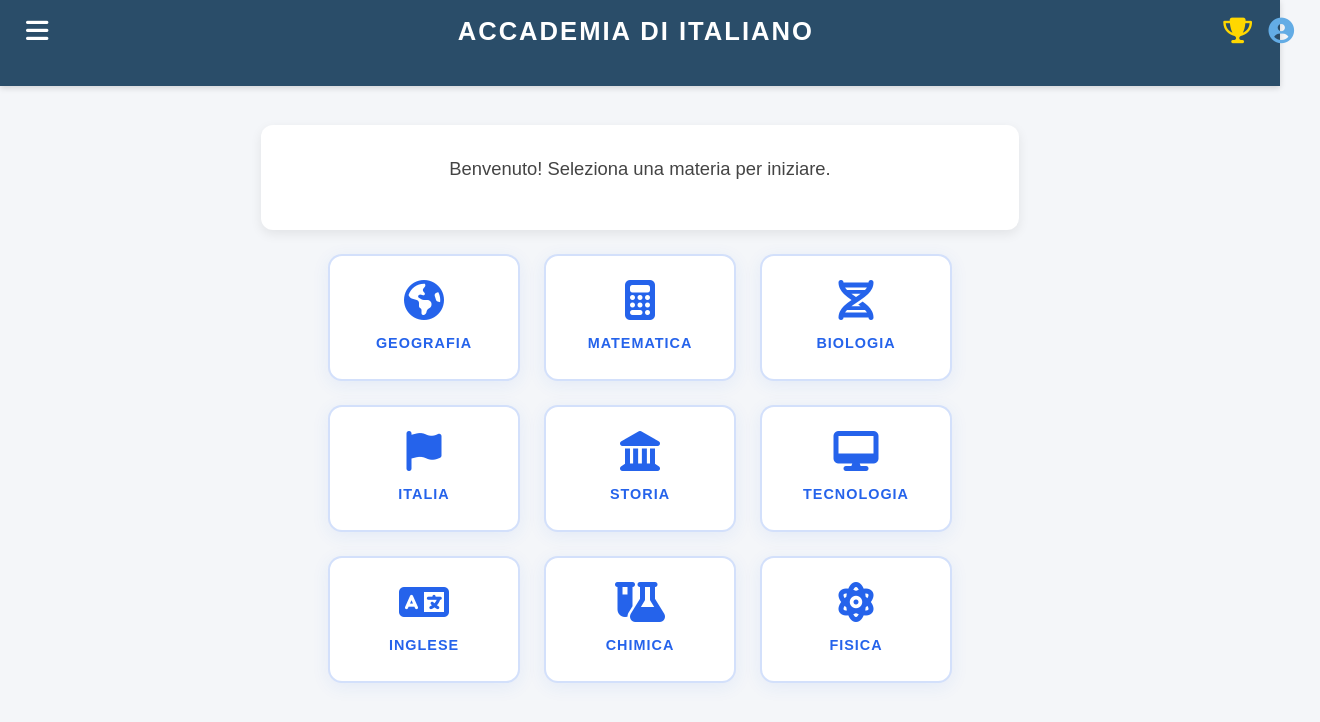
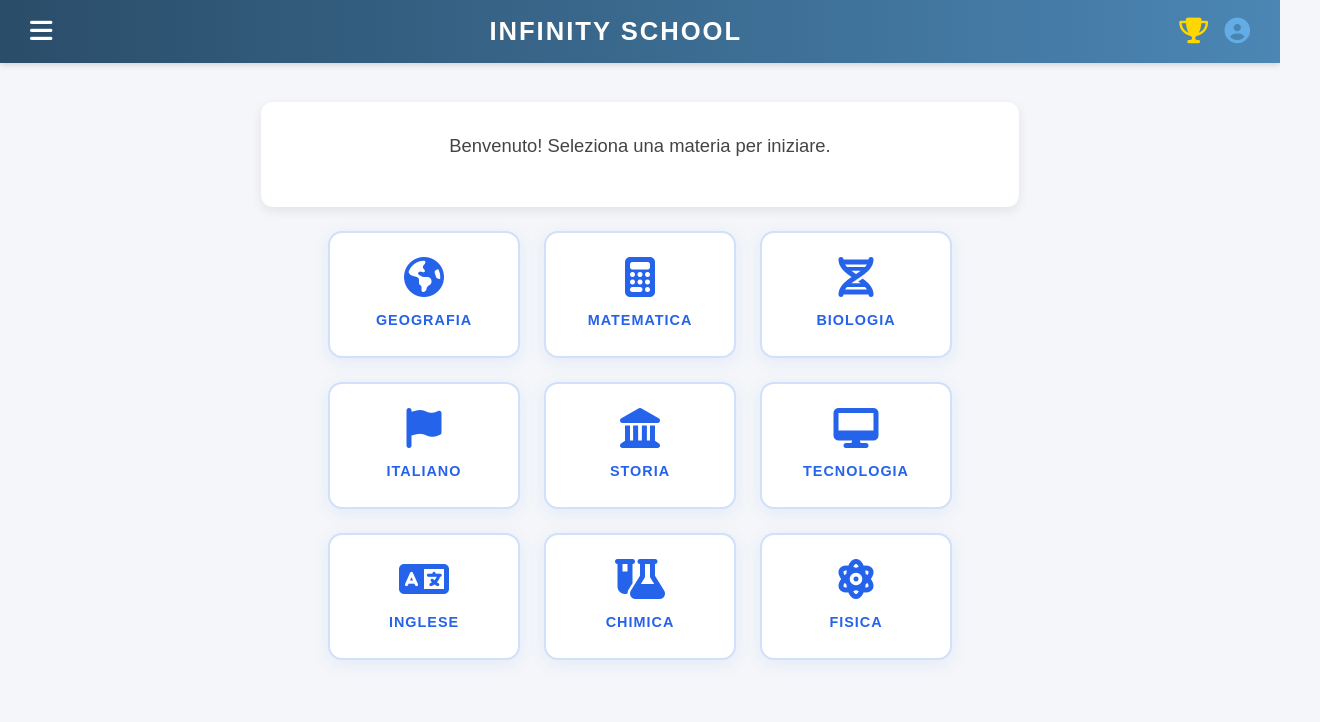
Before and after one commit to WeakestJavaCoder/ProgettoInformatica, a plain HTML site: page index.html in a window 1280 px wide. Shown: the whole page, 1320 px wide, since content can reach past the window. Drawn offline with Linux system fonts and the light colour scheme.

Commit message:
Update index.html

```diff
--- a/index.html
+++ b/index.html
@@ -2,7 +2,7 @@
 <html lang="it">
 <head>
   <meta charset="UTF-8">
-  <title>Accademia di Italiano</title>
+  <title>Infinity School</title>
   <link rel="stylesheet" href="style.css">
   <link rel="stylesheet" href="https://cdnjs.cloudflare.com/ajax/libs/font-awesome/6.5.0/css/all.min.css">
   <style>
@@ -12,20 +12,6 @@
       margin: 0 auto 18px auto;
       display: block;
       font-size: 1.15rem;
-    }
-    .main-title {
-      text-transform: uppercase;
-      letter-spacing: 2px;
-      font-size: 1.6rem;
-      margin: 0;
-      flex-grow: 1;
-      text-align: center;
-    }
-    .top-bar {
-      font-weight: bold;
-      padding: 0.7em 0;
-      min-height: 64px;
-      background: #2a4d69;
     }
     .title-common {
       text-transform: uppercase;
@@ -81,20 +67,26 @@
       transform: translateY(-2px) scale(1.04);
       box-shadow: 0 8px 24px rgba(37,99,235,0.13);
     }
-    .header-row { display: flex; align-items: center; justify-content: space-between; width: 100%; padding: 0 20px; }
-    .header-btn { background: none; border: none; font-size: 1.6em; cursor: pointer; color: #fff; }
-    #trophy { color: #ffd700; }
-    #user { color: #63ace5; }
   </style>
 </head>
 <body>
   <header class="top-bar">
     <div class="header-row">
-      <div class="header-left"><button id="hamburger" class="header-btn"><i class="fa-solid fa-bars"></i></button></div>
-      <div class="header-center"><h1 class="main-title title-common">ACCADEMIA DI ITALIANO</h1></div>
+      <div class="header-left">
+        <button id="hamburger" class="header-btn">
+          <i class="fa-solid fa-bars"></i>
+        </button>
+      </div>
+      <div class="header-center">
+        <h1 class="main-title">Infinity School</h1>
+      </div>
       <div class="header-right">
-        <button id="trophy" class="header-btn"><i class="fa-solid fa-trophy"></i></button>
-        <button id="user" class="header-btn"><i class="fa-solid fa-user-circle"></i></button>
+        <button id="trophy" class="header-btn" title="Esercizi">
+          <i class="fa-solid fa-trophy"></i>
+        </button>
+        <button id="user" class="header-btn" title="Profilo">
+          <i class="fa-solid fa-user-circle"></i>
+        </button>
       </div>
     </div>
   </header>
@@ -119,9 +111,9 @@
           </a>
         </div>
         <div class="level-row">
-          <a class="level-box" href="livello.html?livello=B2" title="Italia">
+          <a class="level-box" href="livello.html?livello=B2" title="Italiano">
             <i class="fa-solid fa-flag"></i>
-            <span class="subject-name">Italia</span>
+            <span class="subject-name">Italiano</span>
           </a>
           <a class="level-box" href="livello.html?livello=C1" title="Storia">
             <i class="fa-solid fa-landmark"></i>
```
